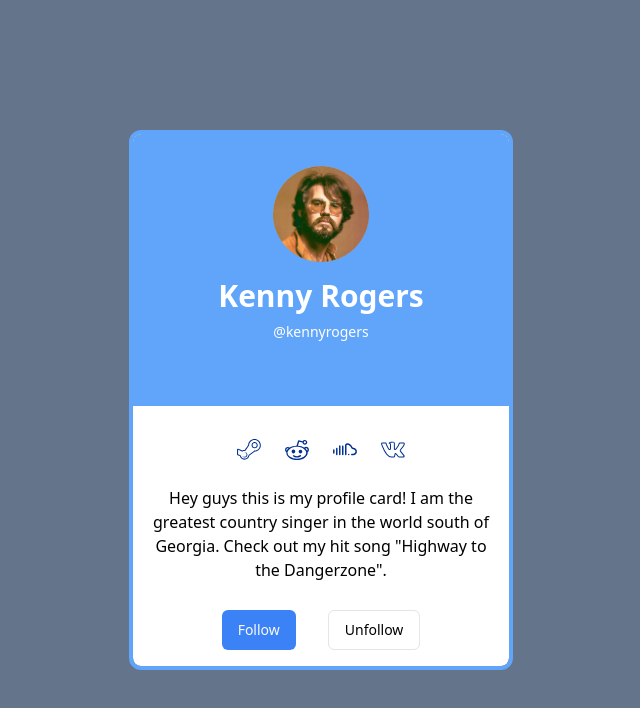
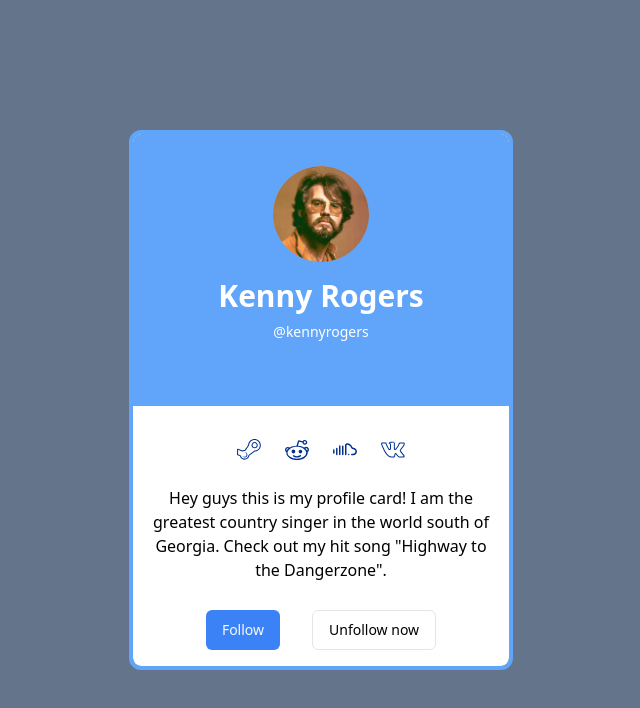
Before and after one commit to AkimZmerli/100-WebDev-Challenge, a Next.js app: page / in a window 1280 px wide. Shown: the top 708 px of the page, without its empty margins (319-959 px from the left). Built offline with nearby package versions, Linux system fonts and the light colour scheme.

Commit message:
kenny rogers profile

```diff
--- a/app/page.tsx
+++ b/app/page.tsx
@@ -60,7 +60,7 @@ const ProfileCard = () => {
               Follow
             </Button>
             <Button variant="outline" className="hover:bg-gray-200">
-              Unfollow
+              Unfollow now
             </Button>
           </div>
         </div>
@@ -80,5 +80,4 @@ const ProfileCard = () => {
 
 export default ProfileCard;
 
-
 // ToDo: Adjust alert message
```
